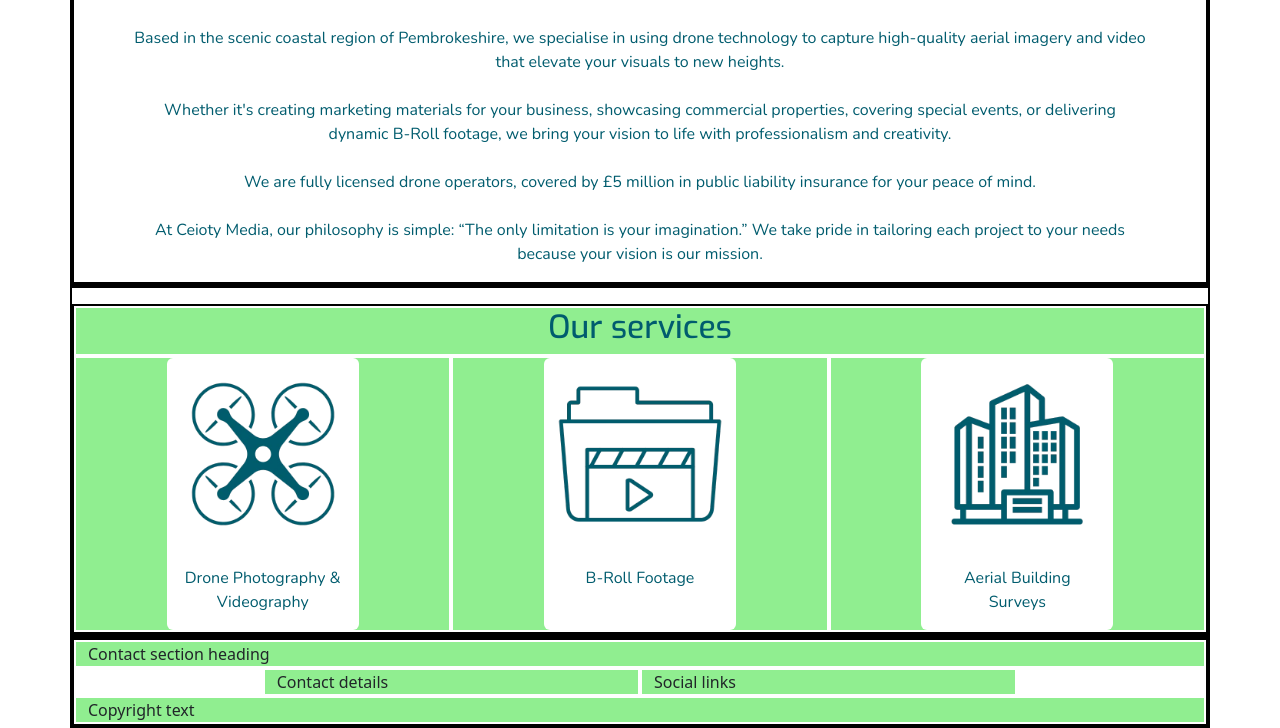
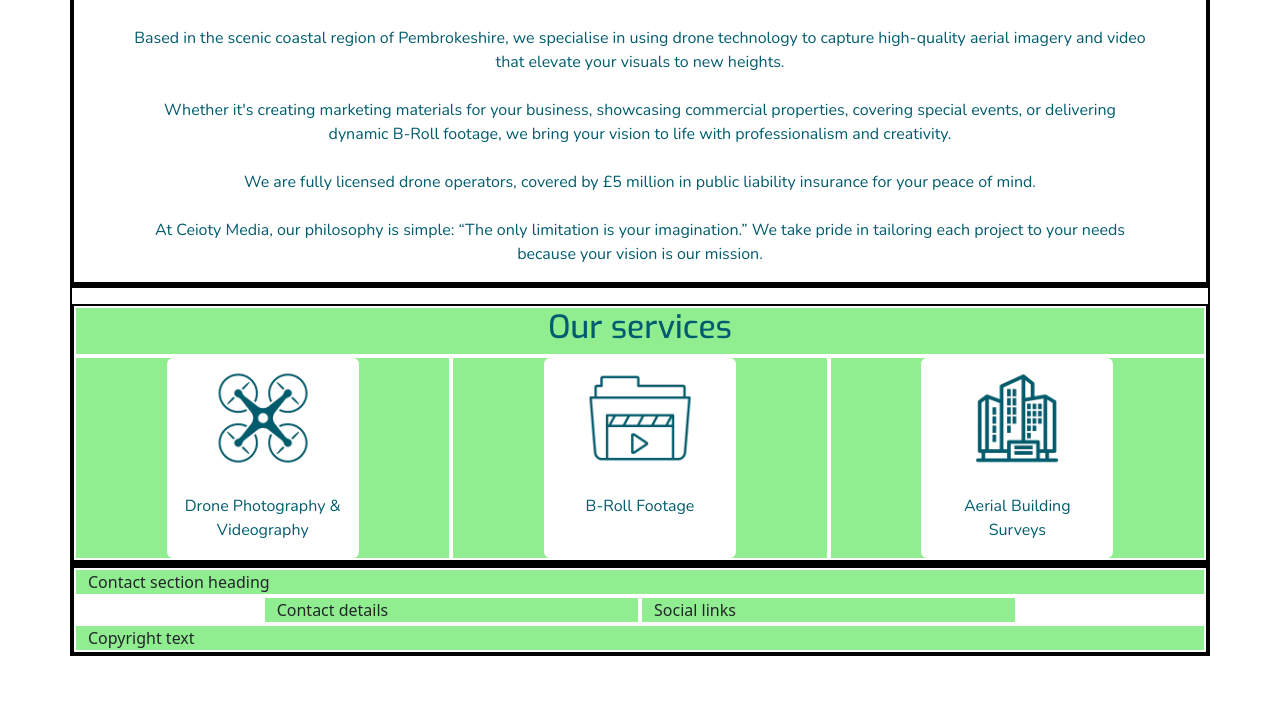
Before and after one commit to naomihunt25/ceioty-media, a plain HTML site: page index.html in a window 1280 px wide. Shown: the part 607-1335 px from the top of the page. After the commit the page ends 1263 px from the top, so only its background shows below. Drawn offline with nearby package versions, Linux system fonts and the light colour scheme.

Commit message:
style: Styled card image

```diff
--- a/assets/css/style.css
+++ b/assets/css/style.css
@@ -72,8 +72,10 @@ p {
 /* Brief service section on Home page */
 #brief-services .card {
     border: none;
+    min-height: auto;
 }
 
-#brief-services .card-body {
-    min-height: auto;
+#brief-services .card-img-top {
+    max-width: 120px;
+    align-self: center;
   }
```
